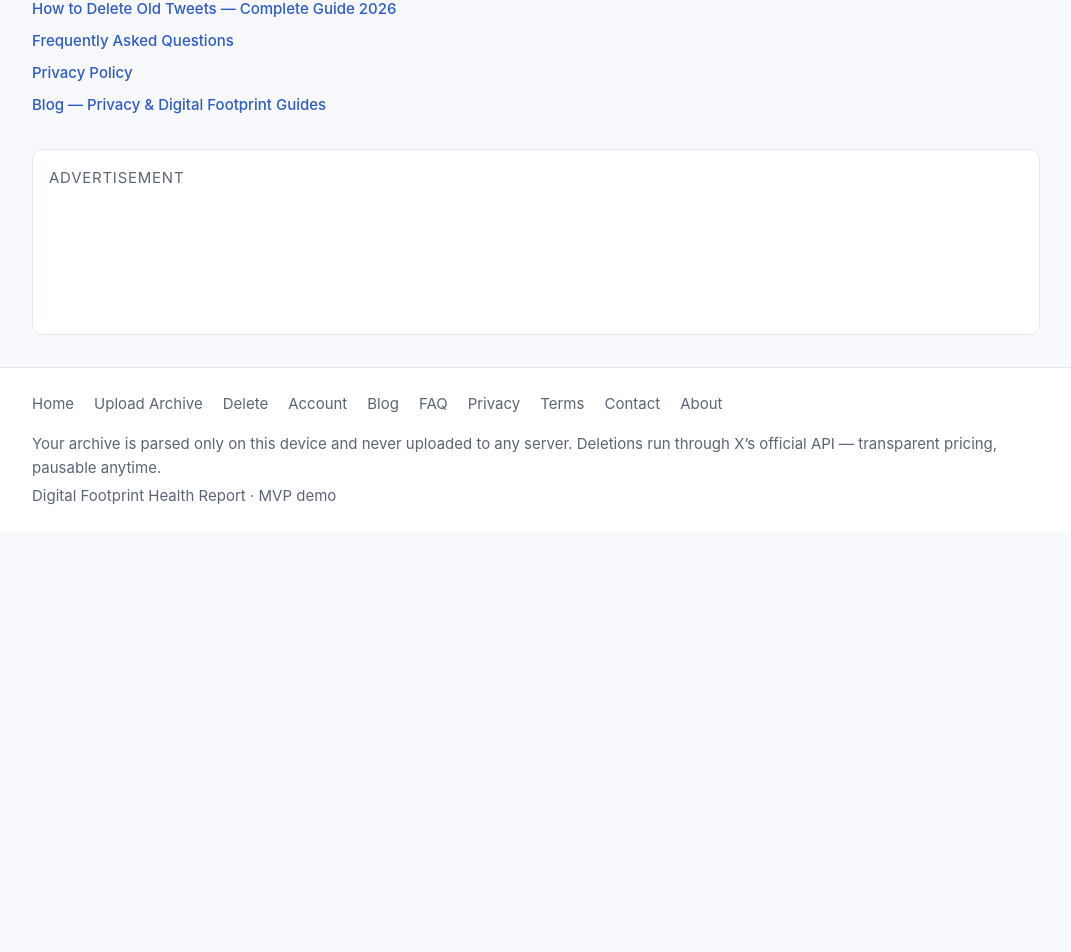
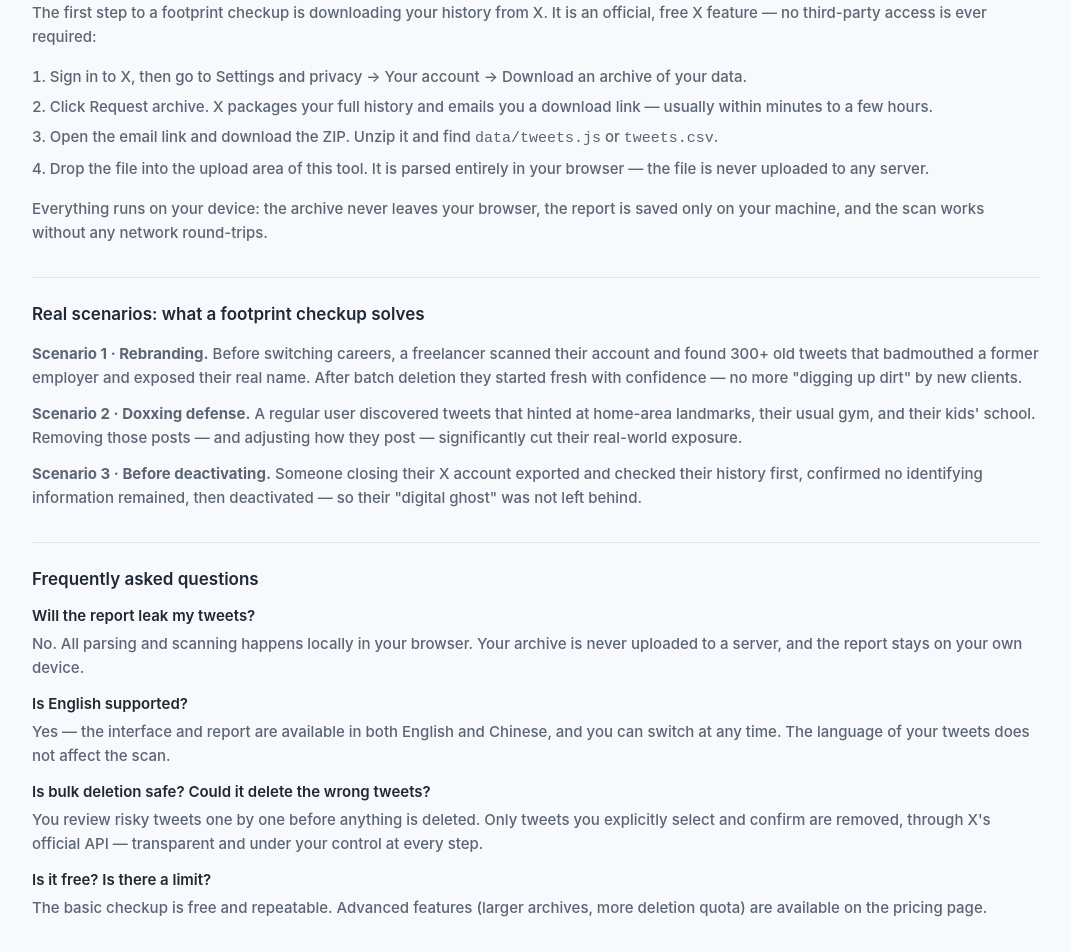
Before and after one commit to 863683348/digital-footprint-health, a Next.js app: page /en in a window 1280 px wide. Shown: the part 1297-2249 px from the top of the page, without its empty margins (104-1175 px from the left). Before the commit the page ends 1829 px from the top, so only its background shows below. Built offline with nearby package versions, Linux system fonts and the light colour scheme; no server answers.

Commit message:
content: EN homepage parity — add archive download steps, real scenarios, FAQ (~500 words)

```diff
--- a/app/en/page.tsx
+++ b/app/en/page.tsx
@@ -146,6 +146,68 @@ export default function EnglishHomePage() {
         </ul>
       </section>
 
+      <section className="space-y-4 border-t border-line pt-6">
+        <h2 className="t-4 font-semibold">How to download your X data archive</h2>
+        <p className="t-5 text-ink-soft">
+          The first step to a footprint checkup is downloading your history from X. It is an
+          official, free X feature — no third-party access is ever required:
+        </p>
+        <ol className="list-decimal list-inside space-y-1.5 t-5 text-ink-soft">
+          <li>Sign in to X, then go to Settings and privacy → Your account → Download an archive of your data.</li>
+          <li>Click Request archive. X packages your full history and emails you a download link — usually within minutes to a few hours.</li>
+          <li>Open the email link and download the ZIP. Unzip it and find <code className="mono">data/tweets.js</code> or <code className="mono">tweets.csv</code>.</li>
+          <li>Drop the file into the upload area of this tool. It is parsed entirely in your browser — the file is never uploaded to any server.</li>
+        </ol>
+        <p className="t-5 text-ink-soft">
+          Everything runs on your device: the archive never leaves your browser, the report is
+          saved only on your machine, and the scan works without any network round-trips.
+        </p>
+      </section>
+
+      <section className="space-y-4 border-t border-line pt-6">
+        <h2 className="t-4 font-semibold">Real scenarios: what a footprint checkup solves</h2>
+        <div className="space-y-3 t-5 text-ink-soft">
+          <p>
+            <strong>Scenario 1 · Rebranding.</strong> Before switching careers, a freelancer
+            scanned their account and found 300+ old tweets that badmouthed a former employer and
+            exposed their real name. After batch deletion they started fresh with confidence — no
+            more "digging up dirt" by new clients.
+          </p>
+          <p>
+            <strong>Scenario 2 · Doxxing defense.</strong> A regular user discovered tweets that
+            hinted at home-area landmarks, their usual gym, and their kids' school. Removing those
+            posts — and adjusting how they post — significantly cut their real-world exposure.
+          </p>
+          <p>
+            <strong>Scenario 3 · Before deactivating.</strong> Someone closing their X account
+            exported and checked their history first, confirmed no identifying information
+            remained, then deactivated — so their "digital ghost" was not left behind.
+          </p>
+        </div>
+      </section>
+
+      <section className="space-y-3 border-t border-line pt-6">
+        <h2 className="t-4 font-semibold">Frequently asked questions</h2>
+        <dl className="space-y-3 t-5 text-ink-soft">
+          <div>
+            <dt className="font-semibold text-ink">Will the report leak my tweets?</dt>
+            <dd className="mt-1">No. All parsing and scanning happens locally in your browser. Your archive is never uploaded to a server, and the report stays on your own device.</dd>
+          </div>
+          <div>
+            <dt className="font-semibold text-ink">Is English supported?</dt>
+            <dd className="mt-1">Yes — the interface and report are available in both English and Chinese, and you can switch at any time. The language of your tweets does not affect the scan.</dd>
+          </div>
+          <div>
+            <dt className="font-semibold text-ink">Is bulk deletion safe? Could it delete the wrong tweets?</dt>
+            <dd className="mt-1">You review risky tweets one by one before anything is deleted. Only tweets you explicitly select and confirm are removed, through X's official API — transparent and under your control at every step.</dd>
+          </div>
+          <div>
+            <dt className="font-semibold text-ink">Is it free? Is there a limit?</dt>
+            <dd className="mt-1">The basic checkup is free and repeatable. Advanced features (larger archives, more deletion quota) are available on the pricing page.</dd>
+          </div>
+        </dl>
+      </section>
+
       {/* Internal links for SEO */}
       <section className="border-t border-line pt-6">
         <h2 className="t-4 font-semibold mb-3">Learn more</h2>
```
